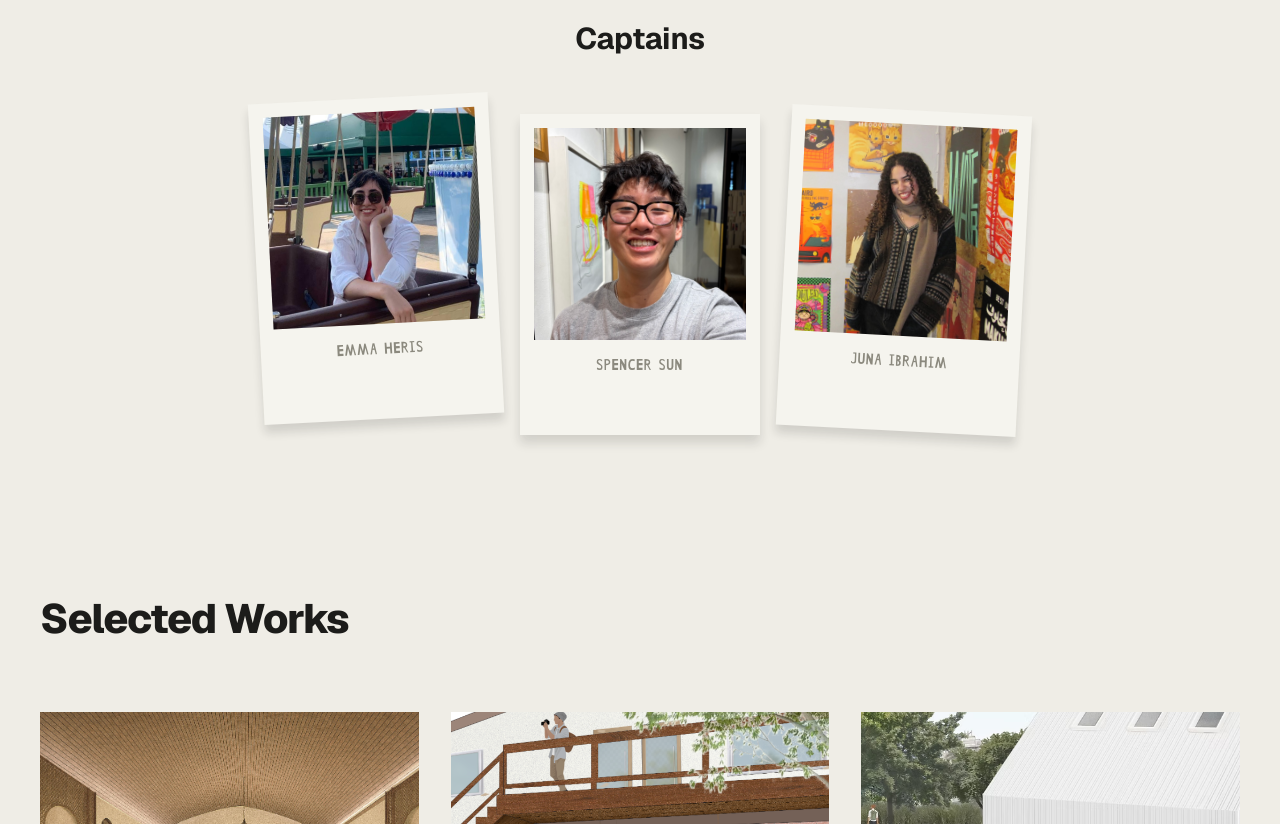
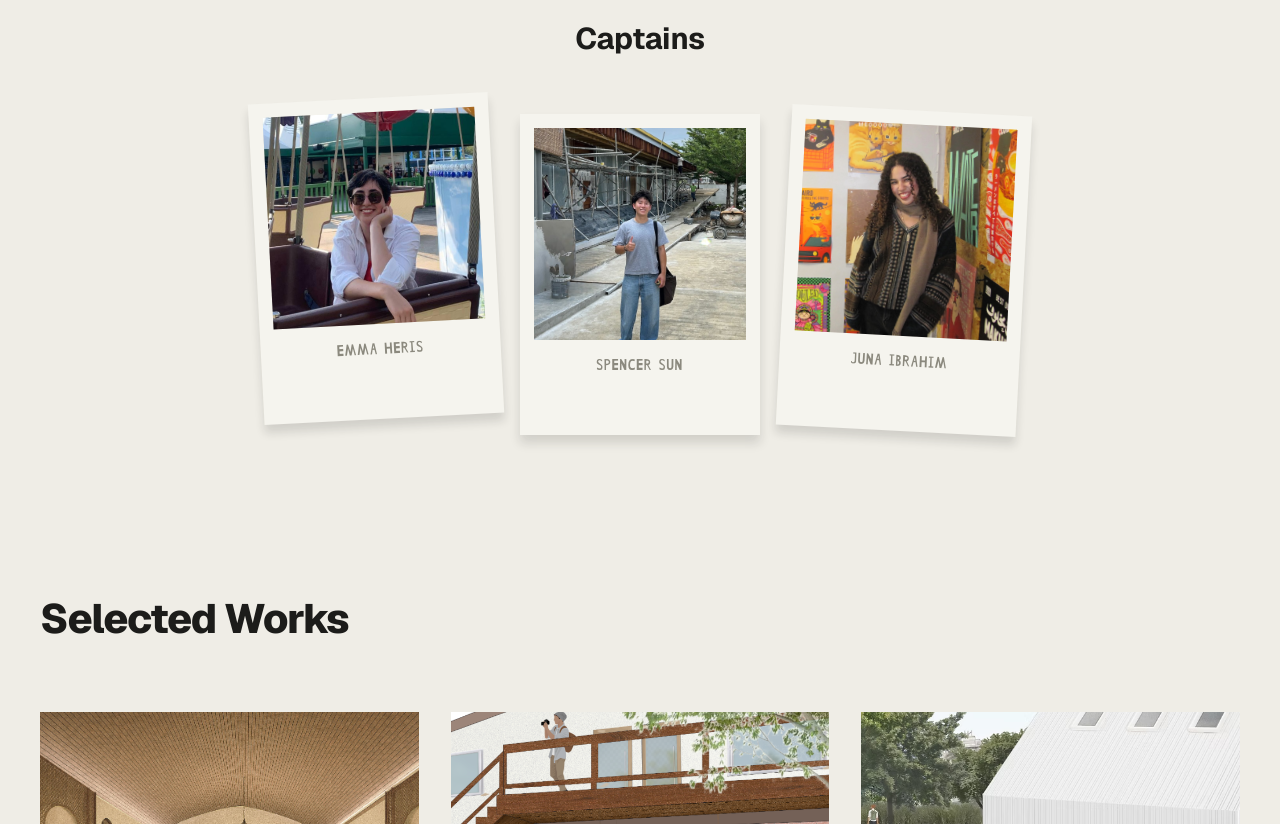
Before and after one commit to UBCThirdQuadrantDesign/tqd-hiring-portal, a Next.js app: page / in a window 1280 px wide. Shown: the part 1120-1944 px from the top of the page. Built offline with nearby package versions, Linux system fonts and the light colour scheme.

Commit message:
change spencer photo

```diff
--- a/content/studio.ts
+++ b/content/studio.ts
@@ -44,7 +44,7 @@ export const studio = {
   ],
   captains: [
     { name: "Emma Heris", image: "/captains/emma1.jpg" },
-    { name: "Spencer Sun", image: "/captains/spencer.jpg" },
+    { name: "Spencer Sun", image: "/captains/spencer2.jpg" },
     { name: "Juna Ibrahim", image: "/captains/juna1.jpg" },
   ],
   footer: {
```
Also changed, not shown: public/captains/spencer2.jpg (added).
